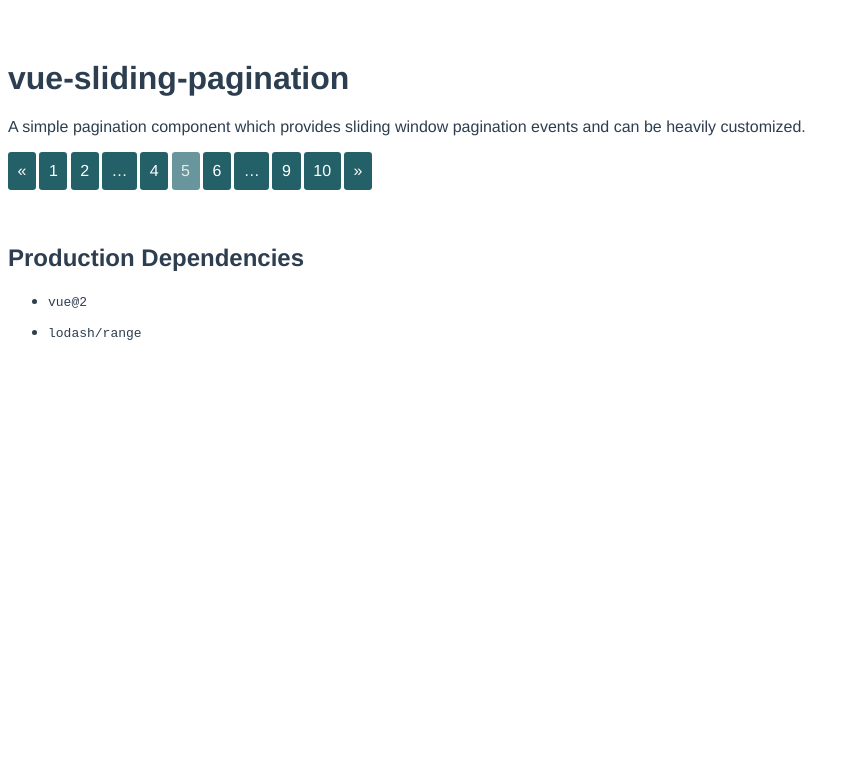
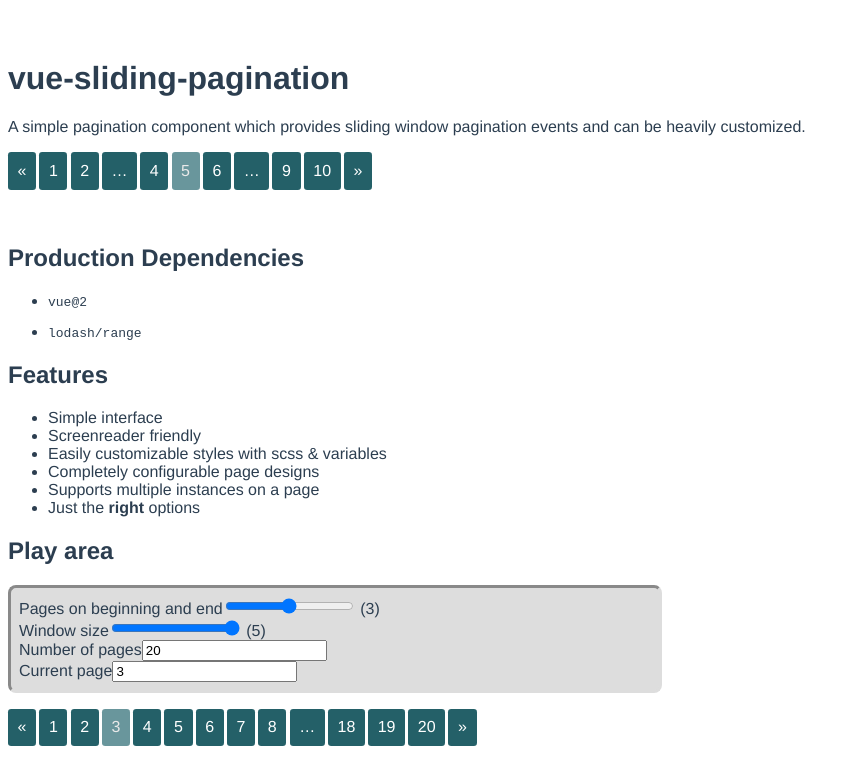
Before and after one commit to eFrane/vue-sliding-pagination, a Vue app: page / in a window 1280 px wide. Shown: the top 784 px of the page, without its empty margins (0-856 px from the left). Built offline with nearby package versions, Linux system fonts and the light colour scheme.

Commit message:
Implement a little play area and examples

```diff
--- a/src/App.vue
+++ b/src/App.vue
@@ -24,6 +24,81 @@
           <pre>lodash/range</pre>
       </li>
     </ul>
+
+    <h2>Features</h2>
+
+    <ul>
+      <li>Simple interface</li>
+      <li>Screenreader friendly</li>
+      <li>Easily customizable styles with scss &amp; variables</li>
+      <li>Completely configurable page designs</li>
+      <li>Supports multiple instances on a page</li>
+      <li>Just the <strong>right</strong> options</li>
+    </ul>
+
+    <h2>Play area</h2>
+
+    <div class="well">
+      <div class="col">
+        <label for="endings">Pages on beginning and end</label>
+        <input
+          type="range"
+          name="endings"
+          id="endings"
+          :value="sizeWindowExampleEndings"
+          @change="sizeWindowExampleEndings = parseInt($event.target.value)"
+          min="1"
+          max="5"
+        >
+        ({{ sizeWindowExampleEndings }})
+      </div>
+
+      <div class="col">
+        <label for="window">Window size</label>
+        <input
+          type="range"
+          name="window"
+          id="window"
+          :value="sizeWindowExampleWindow"
+          @change="sizeWindowExampleWindow = parseInt($event.target.value)"
+          min="1"
+          max="5"
+        >
+        ({{ sizeWindowExampleWindow }})
+      </div>
+
+      <div class="col">
+        <label for="total">Number of pages</label>
+        <input
+          type="number"
+          name="total"
+          id="total"
+          :value="sizeWindowExampleTotal"
+          @change="sizeWindowExampleTotal = parseInt($event.target.value)"
+        >
+      </div>
+
+      <div class="col">
+        <label for="current">Current page</label>
+        <input
+          type="number"
+          name="current"
+          id="current"
+          :value="sizeWindowExampleCurrent"
+          @change="sizeWindowExampleCurrent = parseInt($event.target.value)"
+        >
+      </div>
+
+    </div>
+
+    <sliding-pagination
+      :current="sizeWindowExampleCurrent"
+      :total="sizeWindowExampleTotal"
+      :sliding-ending-size="sizeWindowExampleEndings"
+      :sliding-window-size="sizeWindowExampleWindow"
+      @page-change="sizeWindowExample_changePage"
+    >
+    </sliding-pagination>
   </div>
 </template>
 
@@ -44,19 +119,27 @@
       initialExample: {
         current: 5,
         total: 10
-      }
+      },
+      sizeWindowExampleTotal: 20,
+      sizeWindowExampleCurrent: 3,
+      sizeWindowExampleWindow: 5,
+      sizeWindowExampleEndings: 3
     }
   },
 
   methods: {
     initialExample_changePage (page) {
       Vue.set(this.initialExample, 'current', page)
+    },
+
+    sizeWindowExample_changePage (page) {
+      this.sizeWindowExampleCurrent = page
     }
   }
 }
 </script>
 
-<style>
+<style lang="scss">
 #app {
   font-family: 'Avenir', Helvetica, Arial, sans-serif;
   -webkit-font-smoothing: antialiased;
@@ -64,4 +147,30 @@
   color: #2c3e50;
   margin-top: 60px;
 }
+
+.row {
+  display: flex;
+  flex-direction: row
+}
+
+.border-less-table {
+  &, tr, td {
+    border: 0;
+  }
+}
+
+.well {
+  width: 50%;
+  height: 100%;
+  border: 3px #ddd inset;
+  border-radius: .5em;
+  padding: .5em;
+  background-color: #ddd;
+  margin-bottom: 1em;
+}
+
+.col {
+  flex-direction: column;
+  justify-content: space-between;
+}
 </style>
```
